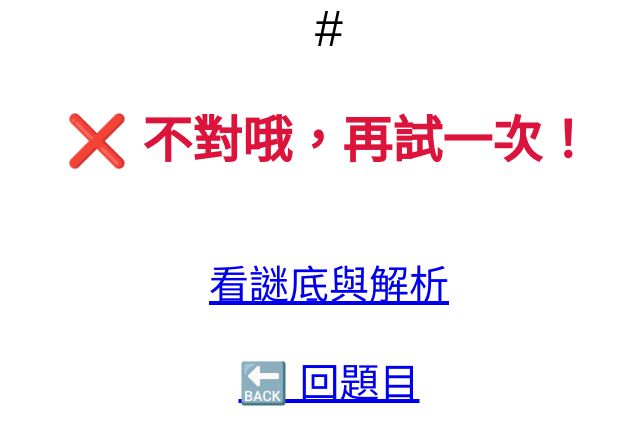
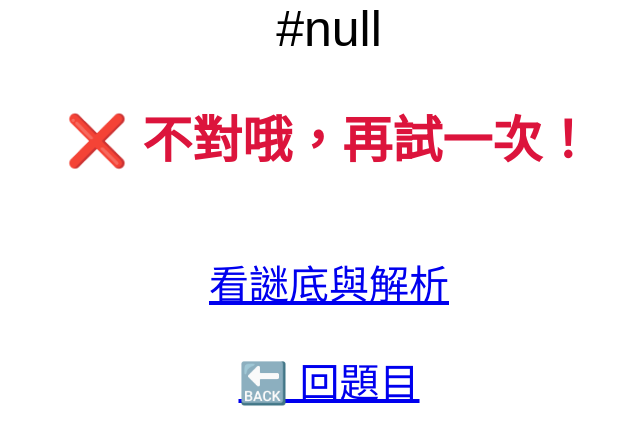
Before and after one commit to w15831/Miyu, a plain HTML site: page fail.html in a window 1280 px wide. Shown: the whole page, without its empty margins (311-951 px from the left). Drawn offline with Linux system fonts and the light colour scheme.

Commit message:
Update fail.html
新增題號，抓取網址上的題號資料

```diff
--- a/fail.html
+++ b/fail.html
@@ -26,7 +26,12 @@
   </style>
 </head>
 <body>
-  <div id="riddleId">#</div>
+<div id="riddleId">#</div>
+<script>
+  const riddleNo = new URLSearchParams(location.search).get('no');
+  document.getElementById("riddleId").textContent = `#${riddleNo}`;
+</script>
+
   <h2>❌ 不對哦，再試一次！</h2>
   <!-- 修改後：先放一個沒有指定連結的 a 標籤 -->
 <a id="answerLink" href="#">看謎底與解析</a>
```
